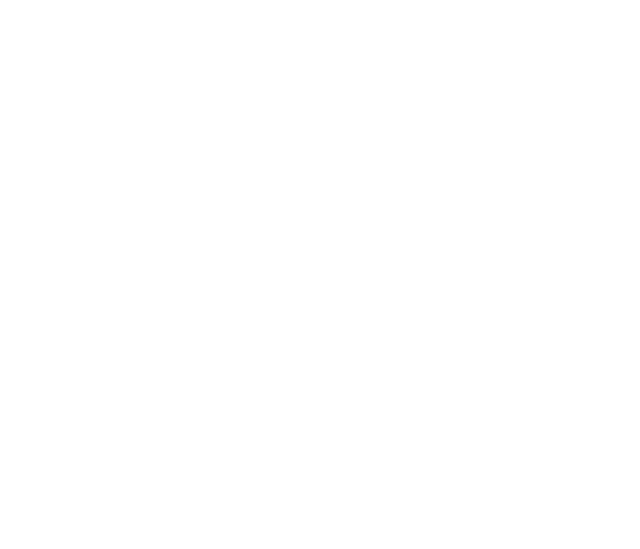
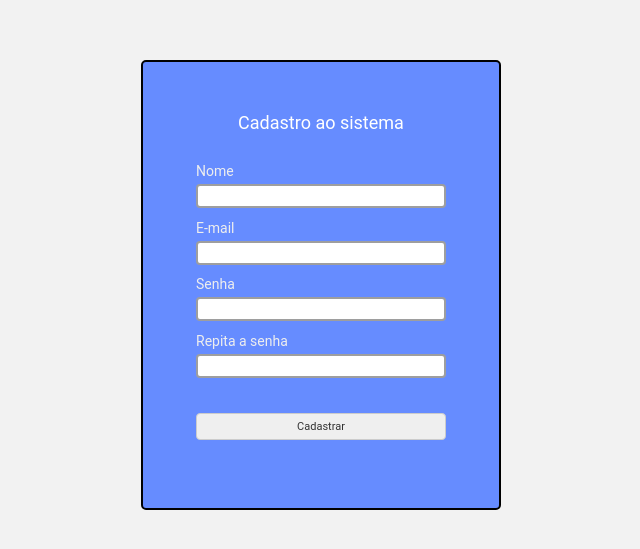
Before and after one commit to Kerollyn/organizador-trabalhos, a React (Create React App) app: page /register in a window 1280 px wide. Shown: the part 115-664 px from the top of the page, without its empty margins (319-959 px from the left). Built offline with nearby package versions, Linux system fonts and the light colour scheme.

Commit message:
Tela de cadastro adicionada

```diff
--- /dev/null
+++ b/src/pages/Cadastro/index.js
@@ -0,0 +1,39 @@
+import { React, useState } from "react";
+
+import { Container, Aside, BlockInput, Input } from './styles';
+
+export default function SingUp () {
+
+    return (
+        <Container>
+            <Aside>
+                <form>
+                    <strong>Cadastro ao sistema</strong>
+
+                    <BlockInput>
+                        <label>Nome</label>
+                        <Input type='text'/>
+                    </BlockInput>
+                    <BlockInput>
+                        <label>E-mail</label>
+                        <Input type='text'/>
+                    </BlockInput>
+                    <BlockInput>
+                        <label>Senha</label>
+                        <Input type='password' />
+                    </BlockInput>
+                    <BlockInput>
+                        <label>Repita a senha</label>
+                        <Input type='password'/>
+                    </BlockInput>
+                    <br />
+
+                    <br />
+                    <button type='button'>Cadastrar</button>
+
+                </form>
+            </Aside>
+        </Container>
+    );
+
+}
--- /dev/null
+++ b/src/pages/Cadastro/styles.js
@@ -0,0 +1,71 @@
+import styled from 'styled-components'
+
+export const Container = styled.div`
+    display: flex;
+    flex-direction: row;
+    height: 100%;
+    justify-content: center;
+    align-items: center;
+    background-color: #f2f2f2;
+`;
+
+export const Aside = styled.aside`
+    border: 2px solid #000;
+    border-radius: 5px;
+    background-color: #668cff;
+    width: 360px;
+    height: 450px;
+
+    display: flex;
+    justify-content: center;
+    form {
+        margin-top: 50px;
+        display: flex;
+        flex-direction: column;
+        width: 250px;
+
+        strong {
+            margin-bottom: 30px;
+            color: #fff;
+            font-size: 18px;
+            text-align: center;
+        }
+        button {
+            padding: 6px 12px;
+            margin-top: 2px;
+            display: flex;
+            align-items: center;
+            justify-content: center;
+            font-size: 11px;
+            color: #333;
+            border: 1px solid #ccc;
+            border-radius: 4px;
+            cursor: pointer;
+
+        }
+    }
+`
+
+export const BlockInput = styled.div`
+    & + & {
+        margin-top: 10px;
+    }
+
+    label {
+        font-size: 14px;
+        color: #eee;
+    }
+`
+
+export const Input = styled.input`
+    color: #000;
+    border: 2px solid #9e9e9e;
+    border-radius: 4px;
+    margin-top: 5px;
+    font-size: 16px;
+    padding: 15px 0 5px 0;
+    width: 100%;
+    height: 20px;
+
+
+`
--- a/src/pages/Login/index.js
+++ b/src/pages/Login/index.js
@@ -1,4 +1,6 @@
 import { React, useState } from "react";
+
+import { Link } from "react-router-dom";
 
 import { Container, Aside, BlockInput, Input } from './styles';
 import { useHistory } from "react-router-dom";
@@ -44,8 +46,9 @@ export default function Login() {
 
                     <br />
                     <button type='button' onClick={handleSubmit}>Entrar</button>
-                    {/* <button type='button'>Cadastrar</button> */}
-
+                    <Link to="/register">
+                        <button type='button'>Cadastro</button>
+                    </Link>
                 </form>
             </Aside>
         </Container>
--- a/src/routes/index.js
+++ b/src/routes/index.js
@@ -3,11 +3,13 @@ import { Switch, Route } from 'react-router-dom'
 
 import Login from '../pages/Login';
 import Home from '../pages/Home';
+import Cadastro from '../pages/Cadastro';
 
 export default function Routes() {
     return (
         <Switch>
             <Route path='/' exact component={Login} />
+            <Route path='/register' component={Cadastro}/>
             <Route path='/home' component={Home} />
         </Switch>
     )
```
Also changed, not shown: 1 other file (tests, documents, lock files or other folders).
